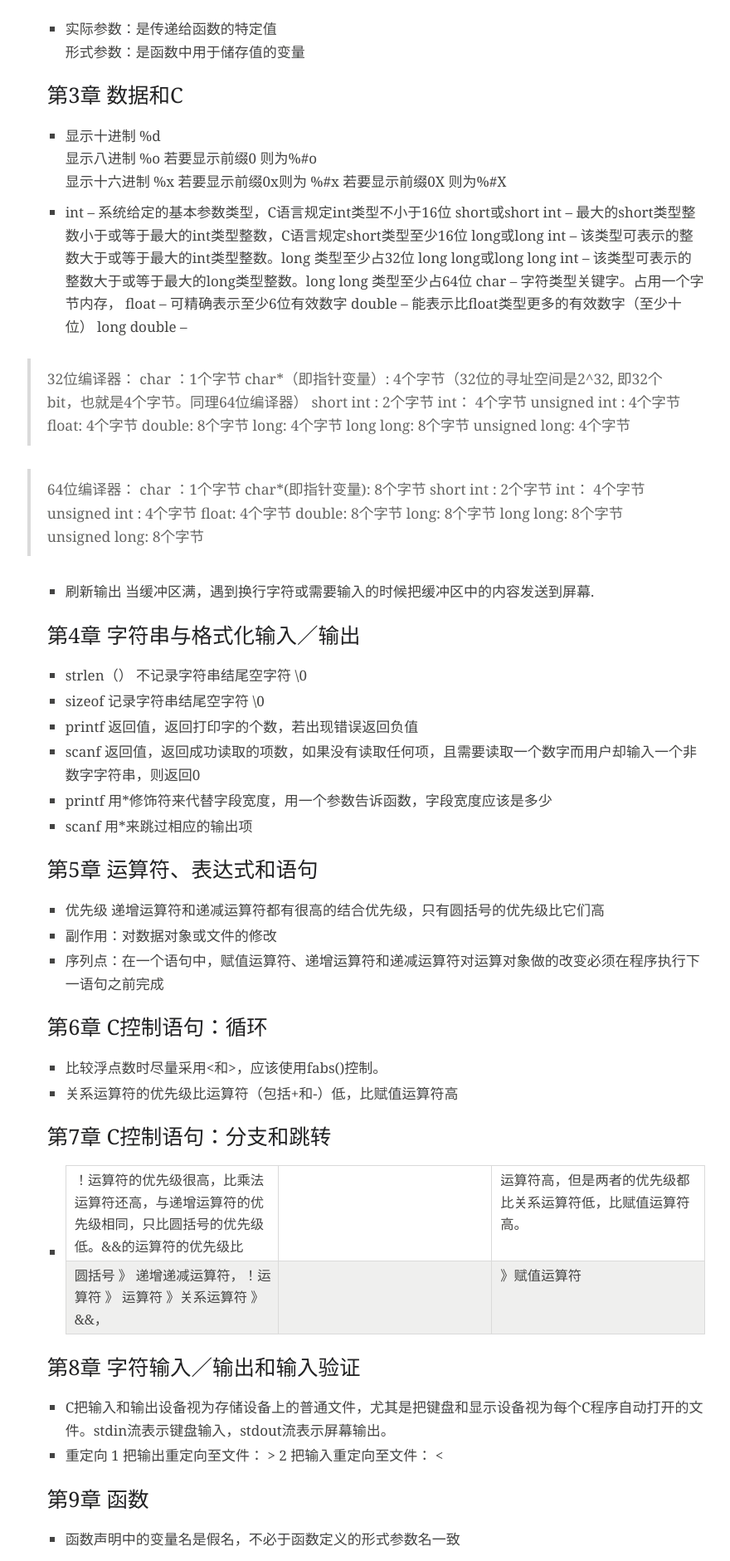
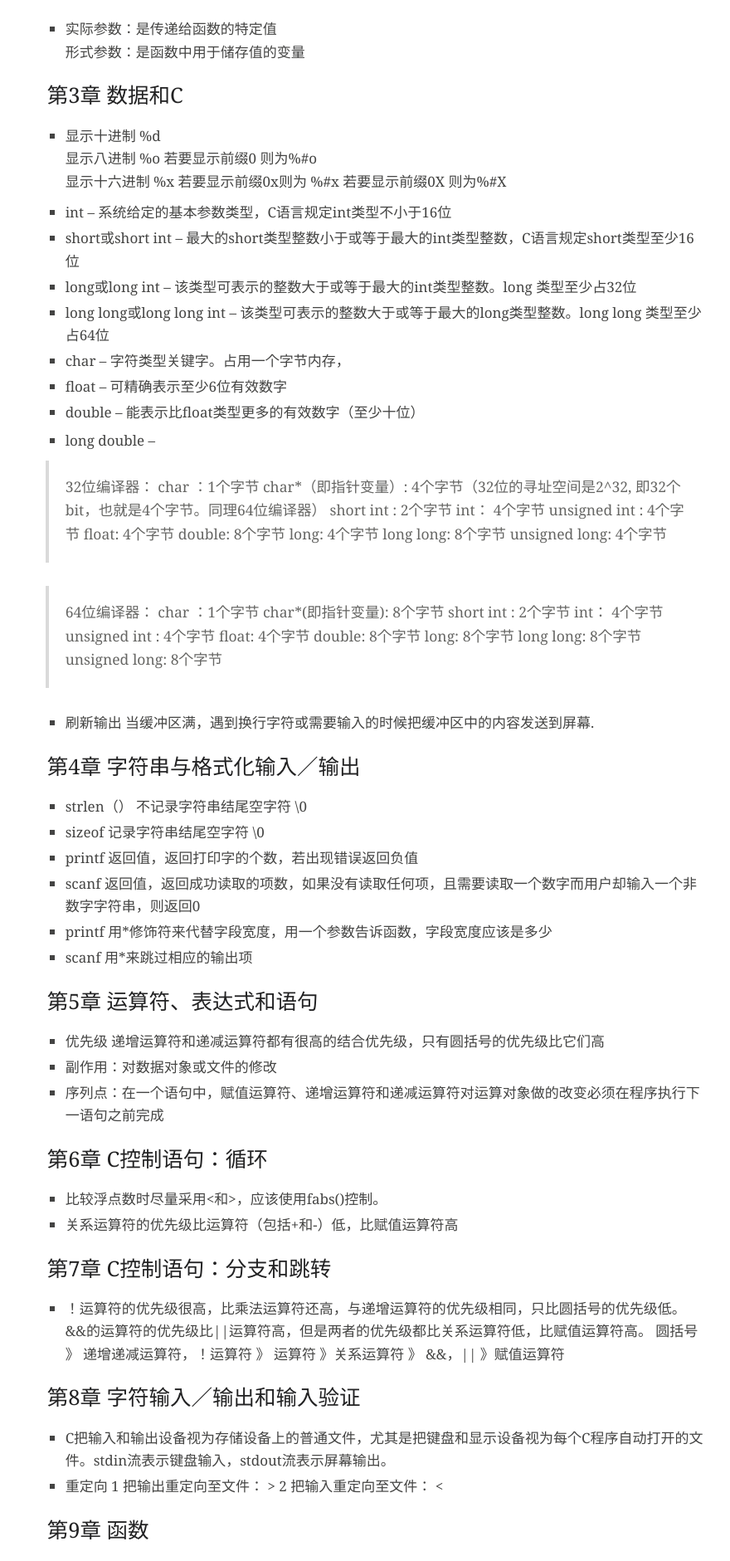
Before and after one commit to pigstars/pigstars.github.io, a Jekyll site: the page built from _posts/阅读/2017-06-27-c-primer-plus-1-10--zhang-zong-jie.md, in a window 1280 px wide. Shown: the part 421-2302 px from the top of the page at 83% size, without its empty margins (400-1280 px from the left). Built offline with Jekyll 4.4.1, drawn with Linux system fonts in a browser that asks for light colours.

Commit message:
修改了部分不正确显示

```diff
--- a/_posts/阅读/2017-06-27-c-primer-plus-1-10--zhang-zong-jie.md
+++ b/_posts/阅读/2017-06-27-c-primer-plus-1-10--zhang-zong-jie.md
@@ -30,14 +30,15 @@
   显示八进制 %o 若要显示前缀0 则为%#o
   显示十六进制 %x  若要显示前缀0x则为 %#x 若要显示前缀0X 则为%#X
 
-*  int -- 系统给定的基本参数类型，C语言规定int类型不小于16位
-  short或short int -- 最大的short类型整数小于或等于最大的int类型整数，C语言规定short类型至少16位
-  long或long int -- 该类型可表示的整数大于或等于最大的int类型整数。long 类型至少占32位
-  long long或long long int -- 该类型可表示的整数大于或等于最大的long类型整数。long long 类型至少占64位
-  char -- 字符类型关键字。占用一个字节内存，
-  float -- 可精确表示至少6位有效数字
-  double -- 能表示比float类型更多的有效数字（至少十位）
-  long double --
+
+- int -- 系统给定的基本参数类型，C语言规定int类型不小于16位
+- short或short int -- 最大的short类型整数小于或等于最大的int类型整数，C语言规定short类型至少16位
+- long或long int -- 该类型可表示的整数大于或等于最大的int类型整数。long 类型至少占32位
+- long long或long long int -- 该类型可表示的整数大于或等于最大的long类型整数。long long 类型至少占64位
+- char -- 字符类型关键字。占用一个字节内存，
+- float -- 可精确表示至少6位有效数字
+- double -- 能表示比float类型更多的有效数字（至少十位）
+- long double --
 
   >32位编译器：
       char ：1个字节
@@ -85,8 +86,8 @@
 * 关系运算符的优先级比运算符（包括+和-）低，比赋值运算符高
 
 ## 第7章 C控制语句：分支和跳转
-* ！运算符的优先级很高，比乘法运算符还高，与递增运算符的优先级相同，只比圆括号的优先级低。&&的运算符的优先级比||运算符高，但是两者的优先级都比关系运算符低，比赋值运算符高。
-  圆括号 》 递增递减运算符，！运算符 》 运算符 》关系运算符 》 &&，|| 》赋值运算符
+* ！运算符的优先级很高，比乘法运算符还高，与递增运算符的优先级相同，只比圆括号的优先级低。&&的运算符的优先级比\|\|运算符高，但是两者的优先级都比关系运算符低，比赋值运算符高。
+  圆括号 》 递增递减运算符，！运算符 》 运算符 》关系运算符 》 &&，\|\| 》赋值运算符
 
 ## 第8章 字符输入／输出和输入验证
 * C把输入和输出设备视为存储设备上的普通文件，尤其是把键盘和显示设备视为每个C程序自动打开的文件。stdin流表示键盘输入，stdout流表示屏幕输出。
```
Also changed, not shown: 2 other files.
